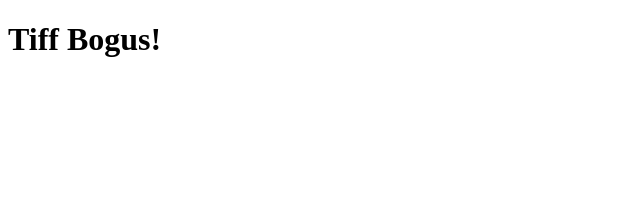
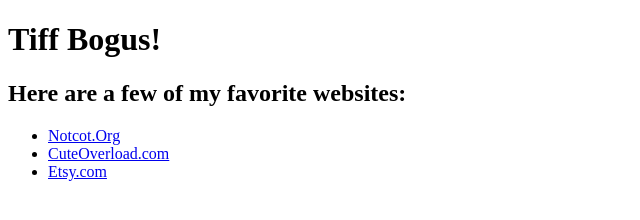
Before and after one commit to tiffbogus/aboutme, a plain HTML site: page aboutme.html in a window 1280 px wide. Shown: the whole page, without its empty margins (0-640 px from the left). Drawn offline with Linux system fonts and the light colour scheme.

Commit message:
Add favorite websites list to webpage.

```diff
--- a/aboutme.html
+++ b/aboutme.html
@@ -6,4 +6,11 @@
 
   <body>
     <h1>Tiff Bogus!</h1>
+    <h2>Here are a few of my favorite websites:</h2>
+      <ul>
+        <li><a href="http://www.notcot.org">Notcot.Org</a></li>
+        <li><a href="http://www.cuteoverload.com">CuteOverload.com</a></li>
+        <li><a href="http://www.etsy.com">Etsy.com</a>
+      </ul>
+
 </html>
```
